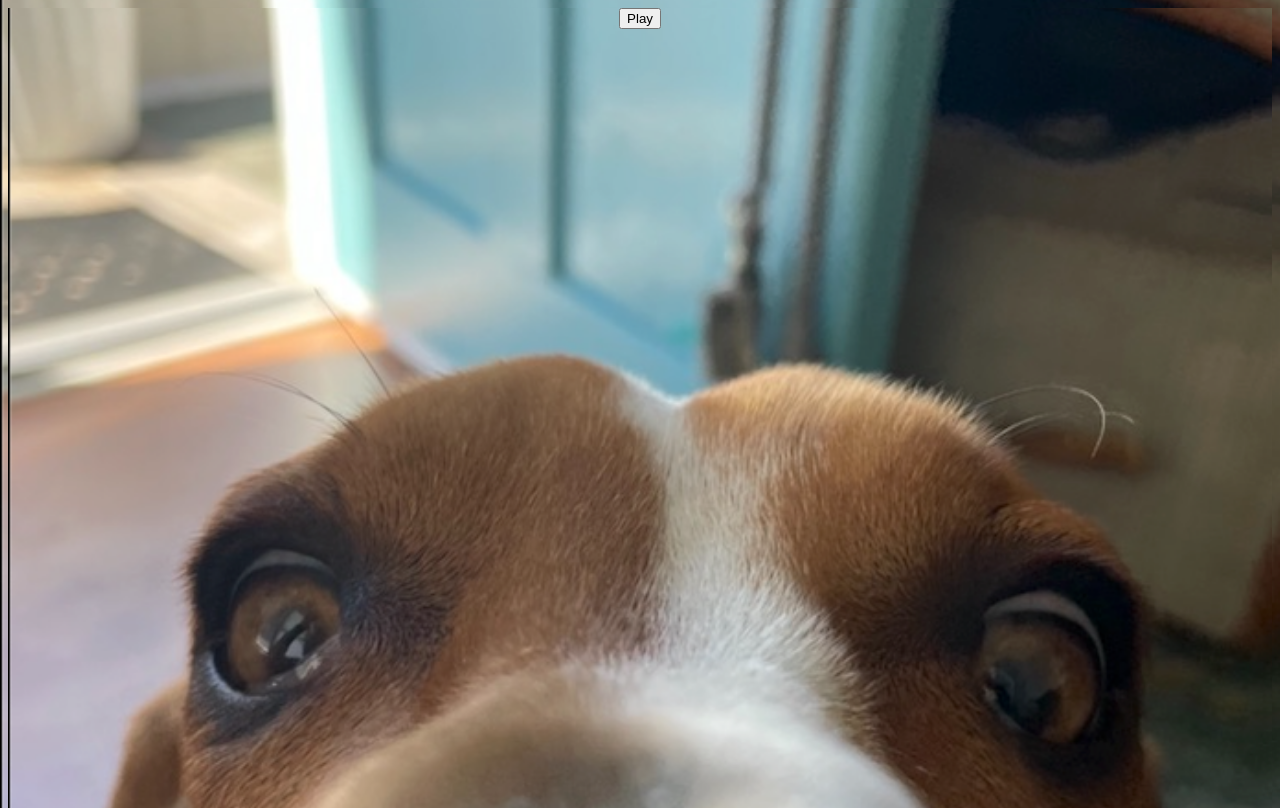
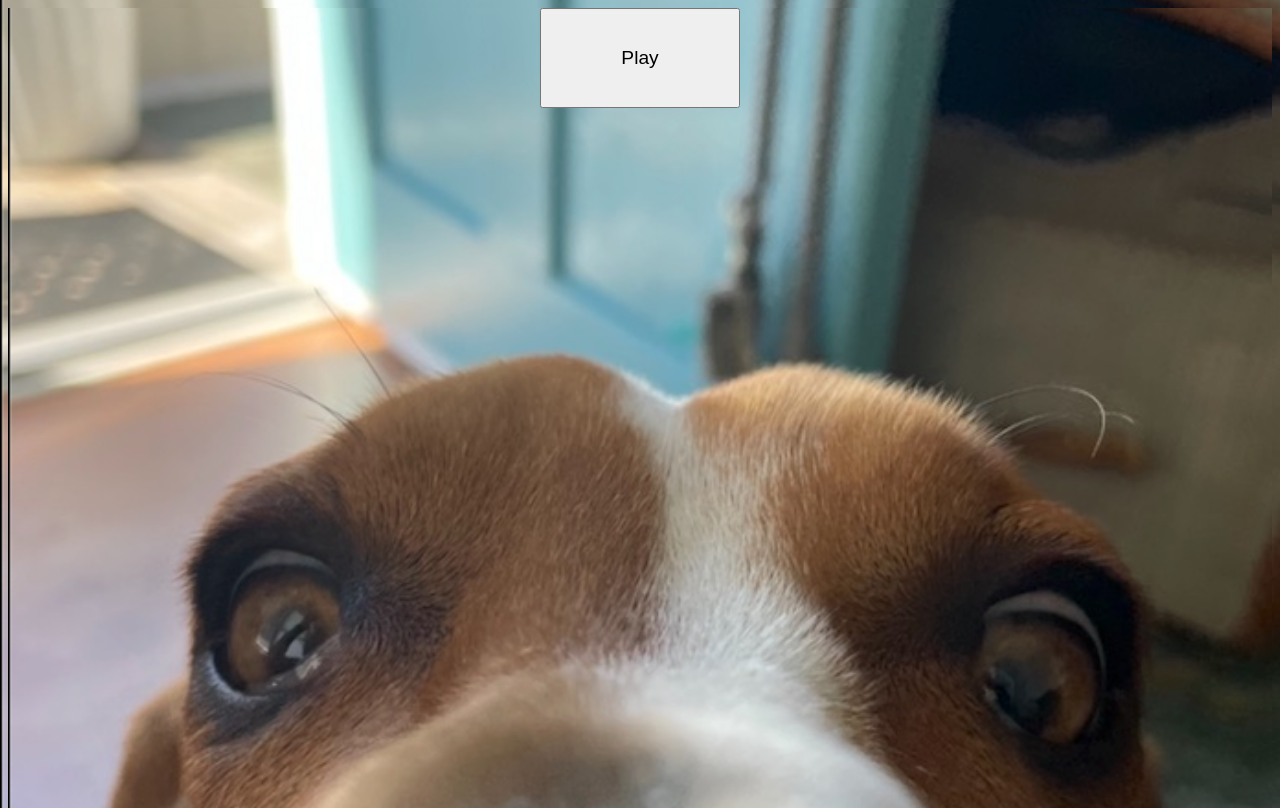
Before and after one commit to carvajalejandro/harvey, a plain HTML site: page index.html in a window 1280 px wide. Drawn offline with Linux system fonts and the light colour scheme.

Commit message:
Loop audio, make button bigger

```diff
--- a/style.css
+++ b/style.css
@@ -7,3 +7,8 @@ body, html {
   background-size: cover;
   text-align: center;
 }
+#ASong{
+  height: 100px;
+  width: 200px;
+  font-size:larger
+}
```
Also changed, not shown: 1 other file.
